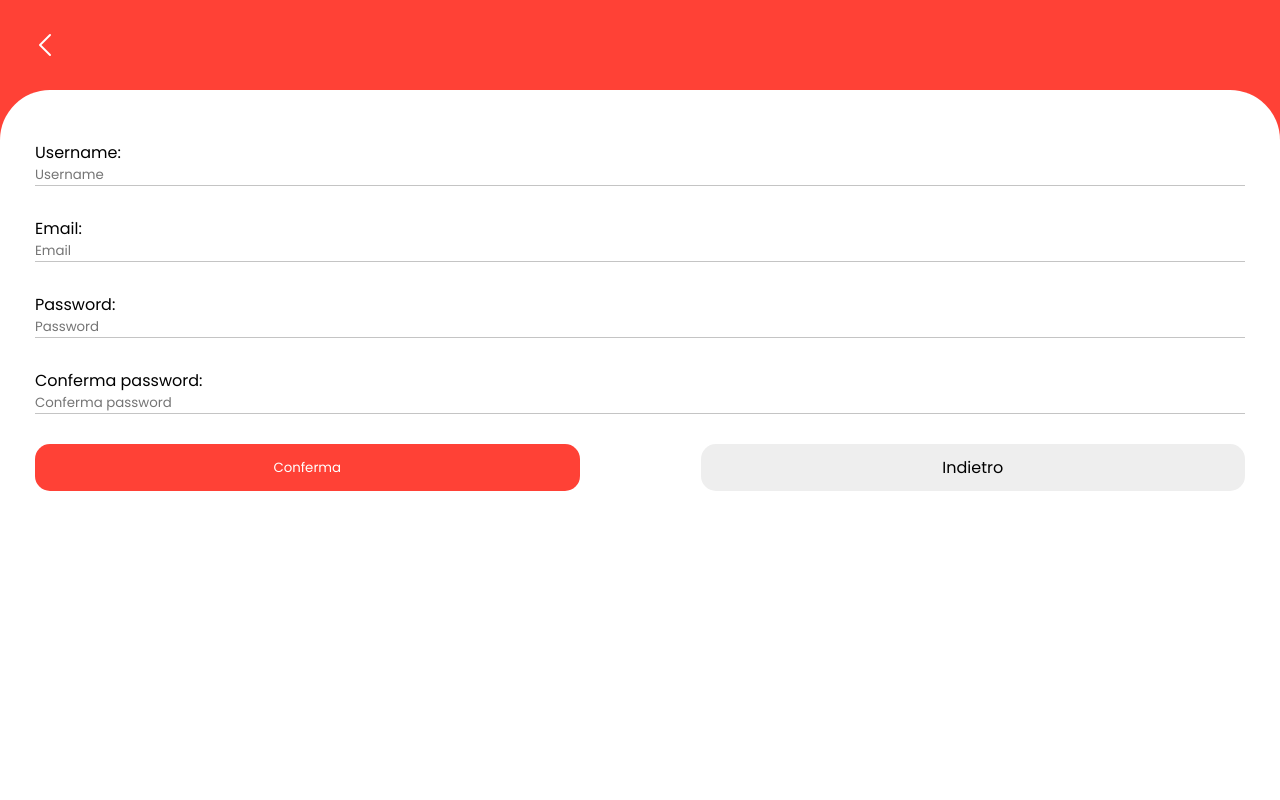
After one commit to JackMarelli/Ordini-Bar, a Django app: page /register in a window 1280 px wide. The commit adds this page. Run offline with Django 3.2, Linux system fonts and the light colour scheme.

Commit message:
Registrazione utenti

```diff
--- a/Server/ordinibar/admin_views.py
+++ b/Server/ordinibar/admin_views.py
@@ -67,7 +67,7 @@ def getOrderListStatus(request):
     doing_orders = Ordine.objects.filter(stato = "doing").all()
     for doing_order in doing_orders:
         order_dict = dict()
-        username = User.objects.filter(pk = todo_order.id_utente).last().username
+        username = User.objects.filter(pk = doing_order.id_utente).last().username
         order_dict["nome"] = username
         #calcolo il prezzo totale
 
--- a/Server/ordinibar/forms.py
+++ b/Server/ordinibar/forms.py
@@ -11,3 +11,9 @@ class ChangePasswordForm(forms.Form):
     vecchia_password = forms.CharField(widget=PasswordInput(attrs={'placeholder':'Vecchia password',}))
     nuova_password = forms.CharField(widget=PasswordInput(attrs={'placeholder':'Nuova password',}))
     conferma_password = forms.CharField(widget=PasswordInput(attrs={'placeholder':'Conferma password',}))
+
+class UserRegisterForm(forms.Form):
+    username = forms.CharField(widget=TextInput(attrs={'placeholder': 'Username'}))
+    email = forms.EmailField(widget=TextInput(attrs={'placeholder': 'Email'}))
+    password = forms.CharField(widget=PasswordInput(attrs={'placeholder': 'Password'}))
+    conferma_password = forms.CharField(widget=PasswordInput(attrs={'placeholder': 'Conferma password'}))
--- a/Server/ordinibar/static/ordinibar/css/account.css
+++ b/Server/ordinibar/static/ordinibar/css/account.css
@@ -17,8 +17,8 @@
   justify-content: space-between;
 }
 
-#account {
-    font-size: 44px;
+.info {
+  margin: 0 0 10px 0;
 }
 
 .title {
@@ -26,23 +26,17 @@
   color: var(--grayA);
 }
 
-.dato {
-    font-size: 16px;
-    margin: 0 0 10px 0;
+input {
+  border: none;
+  border-bottom: 1px solid var(--grayC);
+  outline: none;
+  width: 100%;
+  margin: 0 0 30px 0;
 }
 
-.action {
-    text-decoration: underline;
+input:active {
+  border-bottom: 1px solid var(--black);
 }
-
-.action-red {
-    color: var(--red);
-}
-
-.action a{
-    color:black;
-}
-
 
 .modal {
   display: none; /* Hidden by default */
@@ -64,8 +58,6 @@
   padding: 20px;
   border: 1px solid #888;
   width: 80%;
-    text-align: center;
-    border-radius:  25px;
 }
 
 /* The Close Button */
@@ -83,36 +75,15 @@
   cursor: pointer;
 }
 
-
-#password_modal label{
-  display: none;
+.user_reg_form{
+  margin-top: 50px;;
 }
 
-#password_modal input{
-  display: flex;
-  border: none;
-  outline: none;
-  background-color: var(--grayE);
-  padding-inline: 40px;
-  font-size: 16px;
-  font-family: "Poppins", sans-serif;
-  color: var(--black);
-  border-radius: 12px;
-  padding: 10px;
-  margin-left: auto;
-  margin-right: auto;
-  margin-top: 10px;
-  width: 90%;
+.submit_button{
+  border:none;
 }
 
-#password_modal button{
-  margin-top: 15px;
-  width: 152px;
-  height: 30px;
-  border: none;
-  font-size: 14px;
-  font-family: "Poppins", sans-serif;
-  border-radius: 8px;
-  color: white;
-  background-color: #ff4126;
+a{
+  color: red;
+  text-decoration: underline;
 }
--- a/Server/ordinibar/templates/ordinibar/login.html
+++ b/Server/ordinibar/templates/ordinibar/login.html
@@ -10,7 +10,7 @@
     <script src="https://ajax.googleapis.com/ajax/libs/jquery/3.5.1/jquery.min.js"></script>
     <link rel="stylesheet" href='{% static "ordinibar/css/login.css"%}'>
     <script src='{% static "ordinibar/js/animazioni.js"%}'></script>
-    <link rel = "shortcut icon" href="{%static 'ordinibar/img/favicon.ico'%}">
+    <link rel="shortcut icon" href="{%static 'ordinibar/img/favicon.ico'%}">
 </head>
 
 <body>
@@ -71,8 +71,8 @@
 
                 <div class="loginbuttons">
 
-                    <button id="login" type="submit">Log in</button><button id="registrati"
-                        type="button">Registrati</button>
+                    <button id="login" type="submit">Log in</button>
+                    <button id="registrati" type="button" onclick="document.location.href = '/register';">Registrati</button>
                 </div>
                 {% if messages %}
                 {% for message in messages %}
--- /dev/null
+++ b/Server/ordinibar/templates/ordinibar/register.html
@@ -0,0 +1,34 @@
+{% load static %}
+<html lang="en">
+
+<head>
+    <meta charset="UTF-8">
+    <meta http-equiv="X-UA-Compatible" content="IE=edge">
+    <meta name="viewport" content="width=device-width, initial-scale=1.0">
+    <title>RedMenu</title>
+    <link rel="stylesheet" href="{%static 'ordinibar/css/general.css'%}" />
+    <link rel="stylesheet" href="{%static 'ordinibar/css/account.css'%}" />
+    <link rel="shortcut icon" href="{%static 'ordinibar/img/favicon.ico'%}">
+</head>
+
+<body>
+    <div class="redcontainer">
+        <div class="icon"><img src="{% static 'ordinibar/img/back.png' %}" alt=""
+                onclick="document.location.href = '/';"></div>
+        <div class="whitecontainer">
+            <div class="content">
+                <form method="POST" class = "user_reg_form">
+                    {% csrf_token %}
+                    {{user_register_form}}
+
+                    <div class="spalma">
+                        <button type = "submit" class = "btn btnred submit_button">Conferma</button>
+                        <div class="btn btngray" onclick="document.location.href = '/';">Indietro</div>
+                    </div>
+                </form>
+            </div>
+        </div>
+    </div>
+</body>
+
+</html>
--- a/Server/ordinibar/urls.py
+++ b/Server/ordinibar/urls.py
@@ -7,6 +7,7 @@ app_name = "ordinibar"
 
 urlpatterns = [
     path('logout', views.logoutView, name = "logout"),
+    path('register', views.registerView, name = "register"),
     #user pages
     path("", views.indexView, name = "index"),
     path('login', views.loginView, name = 'login' ),
--- a/Server/ordinibar/views.py
+++ b/Server/ordinibar/views.py
@@ -7,6 +7,7 @@ from django.contrib.auth import login, authenticate, logout
 from django.utils.regex_helper import flatten_result
 from .forms import UserLoginForm
 from django.views.decorators.csrf import csrf_exempt
+from django.contrib.auth.models import User
 from django.contrib import messages
 from django.http.response import JsonResponse
 import json
@@ -18,11 +19,11 @@ from .forms import *
 def indexView(request):
     #Se l'utente ha un ordine attivo visualizzo solo la schermata con i qr
     user_last_status = Ordine.objects.filter(id_utente = request.user.pk).last()
-    last_order_status = user_last_status.stato
-    if last_order_status == "todo" or last_order_status == "doing":
-        return render(request=request, template_name="ordinibar/ordine_confirmed.html")
-    else:
-        return render(request=request, template_name="ordinibar/mainlist.html")
+    if not(user_last_status == None):
+        last_order_status = user_last_status.stato
+        if last_order_status == "todo" or last_order_status == "doing":
+            return render(request=request, template_name="ordinibar/ordine_confirmed.html")
+    return render(request=request, template_name="ordinibar/mainlist.html")
 
 @csrf_exempt
 def getProdottiView(request):
@@ -186,3 +187,29 @@ def getCronologiaOrdini(request):
         return_list.append(dict_ordine)
 
     return JsonResponse(return_list, safe= False)
+
+def registerView(request):
+    if request.method == "POST":
+        form = UserRegisterForm(data=request.POST)
+        if form.is_valid():
+            #form valido
+            nuova_password = form.cleaned_data.get('password')
+            conferma_password = form.cleaned_data.get('conferma_password')
+            username = form.cleaned_data.get('username')
+            email = form.cleaned_data.get('email')
+
+            if(nuova_password == conferma_password):
+                #la password  è corretta
+                #registro l'utente
+                user = User.objects.create_user(username=username,email=email,password=nuova_password)
+                user.save()
+                login(request, user)
+                return render(request=request, template_name="ordinibar/mainlist.html")
+            else:
+                print("Le due password non coincidono")
+        else:
+            print('Form non valido')
+
+
+    user_register_form = UserRegisterForm()
+    return render(request = request, template_name='ordinibar/register.html', context= {"user_register_form":user_register_form})
```
Lines whose indentation alone changed are shown as unchanged.
